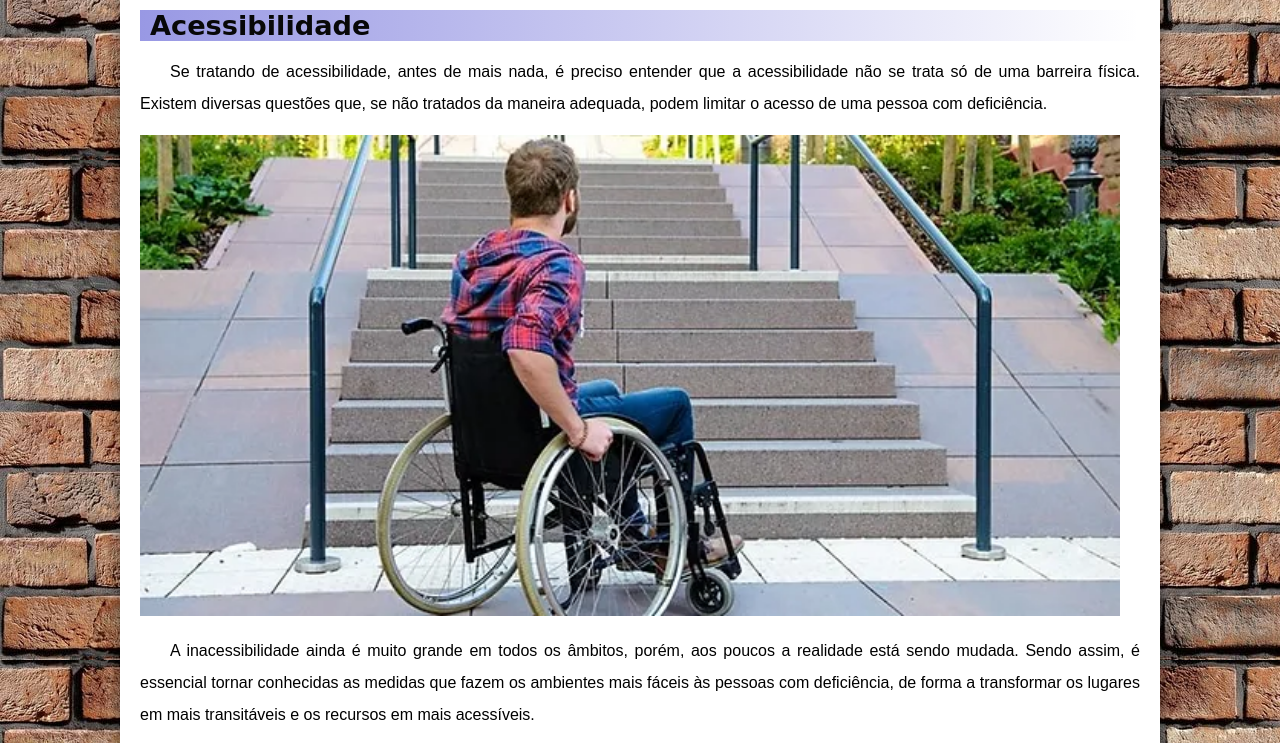
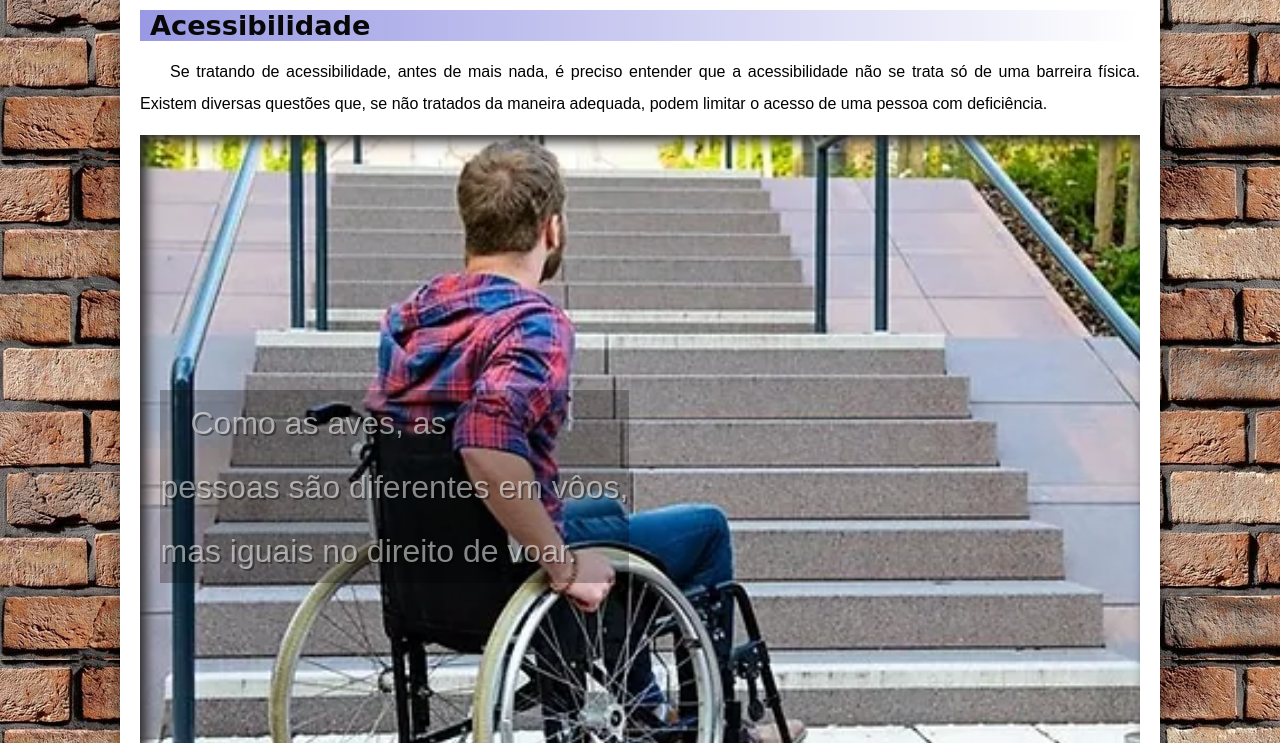
Before and after one commit to Cientistadado/Nossa-Inclusao, a plain HTML site: page index.html in a window 1280 px wide. Shown: the part 1340-2083 px from the top of the page. Drawn offline with Linux system fonts and the light colour scheme; a web font is replaced by a local one.

Commit message:
atualização

```diff
--- a/index.html
+++ b/index.html
@@ -45,11 +45,16 @@
             </p>
             <h2>Acessibilidade</h2>
             <p>Se tratando de acessibilidade, antes de mais nada, é preciso entender que a acessibilidade não se trata só de uma barreira física. Existem diversas questões que, se não tratados da maneira adequada, podem limitar o acesso de uma pessoa com deficiência.
-            </p>
-                <picture>
-                    <source media="(max-width: 670px )" srcset="acessibi-barreira-fisica01.webp">
-                    <img id="mg1" src="acessibi-barreira-fisica.webp" alt="Acessibilidade">
-                </picture>
+
+
+            <section class="imagem" id="img01">
+                <p>
+                    Como as aves, as  <br>
+                    pessoas são diferentes em  vôos, <br>
+                    mas iguais no direito de voar. <br>
+                </p>
+            </section>
+
             <p>A inacessibilidade ainda é muito grande em todos os âmbitos, porém, aos poucos a realidade está sendo mudada. Sendo assim, é essencial tornar conhecidas as medidas que fazem os ambientes mais fáceis às pessoas com deficiência, de forma a transformar os lugares em mais transitáveis e os recursos em mais acessíveis.
             </p>
 
@@ -67,11 +72,12 @@
             </p>
             <h2>Inclusão Social nas Escolas</h2>
             <p>À medida que as crianças progridem na escola primária, a importância das amizades entre colegas se torna mais significativa e o sentimento nas atividades do recreio se torna um fator vital no desenvolvimento saudável de seu bem-estar social e emocional.
-            </p>
-            <picture>
-                <source media="(max-width: 670px)" srcset="imagem-escola-p.webp">
-                <img src="imagem-escola-g.webp" alt="imagem de acessibilidade nas Escolas">
-            </picture>
+
+                    <section class="imagem" id="img02">
+
+                    </section>
+
+
             <p>Quando as crianças se sentem convidadas, aceitas, apreciadas e incluídas, é mais provável que tenham bom desempenho na escola, tenham mais autoestima e se relacionem de forma significativa com professores e alunos. Por isso, a inclusão social é vital para o desenvolvimento de crianças felizes, respeitosas e atenciosas com os outros.
             </p>
             <p>
--- a/style-inclusao.css
+++ b/style-inclusao.css
@@ -96,16 +96,51 @@ header {
       width: 98%;
   }
 
-  #mg1 {                                             /* seletor id */
-    width: 98%;
+  section {
+    padding-top: 30vh;
+    padding-bottom: 30vh;
+    padding-left: 20px;
+    line-height: 1.3em;          /* espaçamento  entre as frases */
+    font-size: 2.5vw;
+}
 
+
+
+  section.imagem {
+
+    background-color: rgba(31, 30, 30, 0.959);
+    color: rgba(255, 255, 255, 0.521);
+    box-shadow: inset 6px 6px  13px 0px  rgb(39, 37, 37);
+    background-attachment: fixed;    /* para dar um efeito parallax */
   }
 
-    main img.pequena {
-      max-width: 350px;
-      display: block;
-      margin: auto;
-    }
+  section#img01 {                    /* seletor de id */
+
+    background-image: url('acessibi-barreira-fisica.webp');
+    background-position: center center;
+    background-size: cover;
+
+}
+
+section#img02 {
+
+  background-image: url('imagem-escola-g.webp');
+  background-position: center center;
+  background-size: cover;
+  padding-top: 50vh;
+
+
+}
+
+section.imagem > p {
+  display: inline-block;        /* a caixa se ajusta ao tamanho do conteudo */
+  padding: 0.5px;
+  background-color: rgba(0, 0, 0, 0.274);
+  text-shadow: 2px 2px 0px rgba(0, 0, 0, 0.39);
+
+
+
+}
 
     div.video {
       background-color: #4949bb;
```
